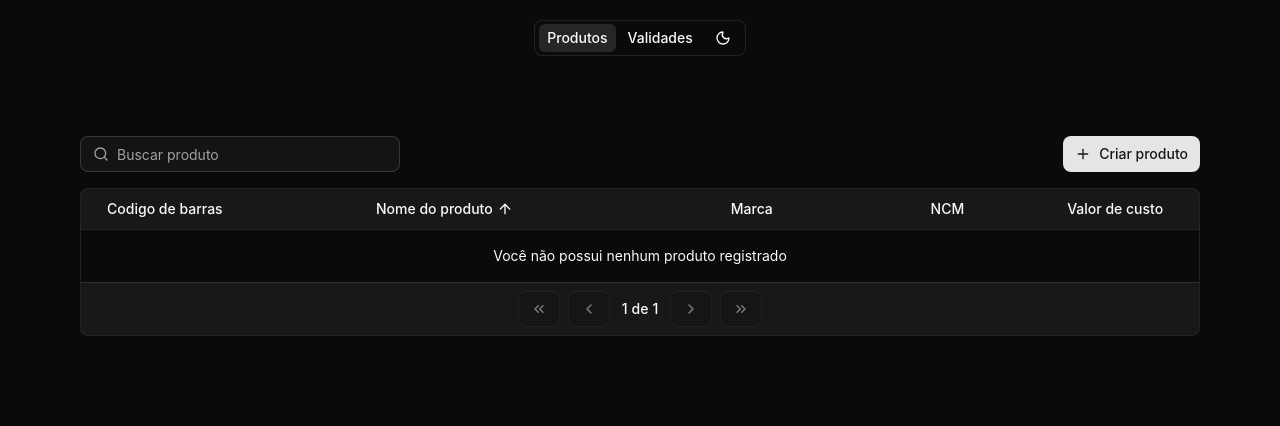
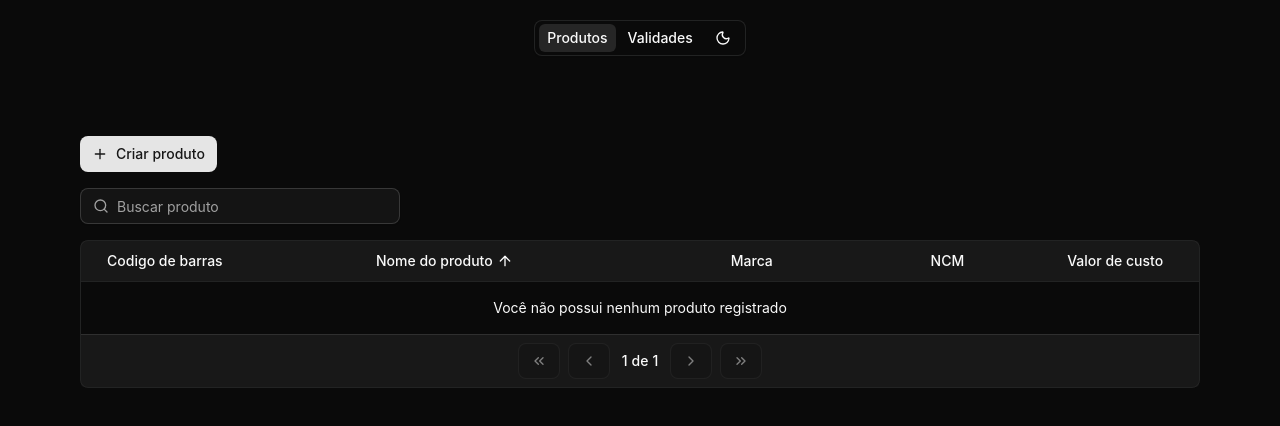
Before and after one commit to Caiollopes/cesta-validades, a React (Vite) app: page /produtos in a window 1280 px wide. Shown: the top 426 px of the page. Built offline with nearby package versions, Linux system fonts and the light colour scheme.

Commit message:
add: search products

```diff
--- a/src/components/pages/Products.tsx
+++ b/src/components/pages/Products.tsx
@@ -15,9 +15,6 @@ export function ProductsPage() {
   return (
     <div className="flex flex-col gap-4">
       <div className="flex flex-row items-center justify-between">
-        <BaseInput className="w-80" placeholder="Buscar produto">
-          <SearchIcon />
-        </BaseInput>
         <CreateProduct onAddProduct={handleAddProduct} />
       </div>
       <ProductsTable products={products} />
--- a/src/components/products/table/product-table.tsx
+++ b/src/components/products/table/product-table.tsx
@@ -16,10 +16,10 @@ import {
   ChevronsRight,
   ArrowUp,
   ArrowDown,
+  SearchIcon,
 } from "lucide-react";
-import { useState } from "react";
-import { format } from "date-fns";
-import { ptBR } from "date-fns/locale";
+import { useState, type ChangeEvent } from "react";
+import { BaseInput } from "@/components/base-input";
 
 interface ProductsTableProps {
   products: Product[];
@@ -28,6 +28,7 @@ interface ProductsTableProps {
 export function ProductsTable({ products }: ProductsTableProps) {
   const [page, setPage] = useState(1);
   const [sortOrder, setSortOrder] = useState<"asc" | "desc">("asc");
+  const [search, setSearch] = useState("");
 
   // Ordena os produtos por nome
   const sortedProducts = [...products].sort((a, b) => {
@@ -40,9 +41,6 @@ export function ProductsTable({ products }: ProductsTableProps) {
       return nameB.localeCompare(nameA);
     }
   });
-
-  //Ceil - retorna o numero inteiro menor 1.5 = retorna 1.0
-  const totalPages = Math.max(1, Math.ceil(sortedProducts.length / 5));
 
   function handleSortToggle() {
     setSortOrder(sortOrder === "asc" ? "desc" : "asc");
@@ -66,7 +64,36 @@ export function ProductsTable({ products }: ProductsTableProps) {
     setPage(totalPages);
   }
 
+  // onClick do input, vai pegar o valor digitado e armazenas no state search
+  function handleSearch(event: ChangeEvent<HTMLInputElement>) {
+    const query = event.target.value;
+    setSearch(query);
+  }
+
+  // Verificar se algo foi digitado no input, se sim ele filtra a tabela por
+  // nome, deixa tudo em lower case e compara. Se não, ele mostra todos.
+  const filteredProducts =
+    search !== ""
+      ? sortedProducts.filter((product) =>
+          product.name.toLowerCase().includes(search.toLowerCase()),
+        )
+      : sortedProducts;
+
+  // Math.max, garante que não fique com 0 paginas, terá sempre 1.
+  // Math.ceil, divide o total de produtos por 5, para deixar apenas 5 produtos por pagina
+  // e não deixa a pagina quebra, se eu tenho 12 produtos, serão 3 paginas
+  const totalPages = Math.max(1, Math.ceil(filteredProducts.length / 5));
+
   return (
+    <>
+      <BaseInput
+        className="w-80"
+        placeholder="Buscar produto"
+        value={search}
+        onChange={handleSearch}
+      >
+        <SearchIcon />
+      </BaseInput>
       <div className="rounded-md border">
         <Table>
           {/* Nome das colunas */}
@@ -104,9 +131,11 @@ export function ProductsTable({ products }: ProductsTableProps) {
           </TableHeader>
 
           {/* Linha das colunas */}
-        {sortedProducts.length > 0 ? (
+          {filteredProducts.length > 0 ? (
             <TableBody>
-            {sortedProducts.slice((page - 1) * 5, page * 5).map((product) => (
+              {filteredProducts
+                .slice((page - 1) * 5, page * 5)
+                .map((product) => (
                   <TableRow key={product.id} className="text-center">
                     <TableCell>{product.codBar}</TableCell>
                     <TableCell>{product.name}</TableCell>
@@ -148,7 +177,10 @@ export function ProductsTable({ products }: ProductsTableProps) {
                     <IconButton onClick={goToFirstPage} disabled={page === 1}>
                       <ChevronsLeft />
                     </IconButton>
-                  <IconButton onClick={goToPreviousPage} disabled={page === 1}>
+                    <IconButton
+                      onClick={goToPreviousPage}
+                      disabled={page === 1}
+                    >
                       <ChevronLeft />
                     </IconButton>
                     <p>
@@ -175,5 +207,6 @@ export function ProductsTable({ products }: ProductsTableProps) {
           </TableFooter>
         </Table>
       </div>
+    </>
   );
 }
```
Lines whose indentation alone changed are shown as unchanged.
